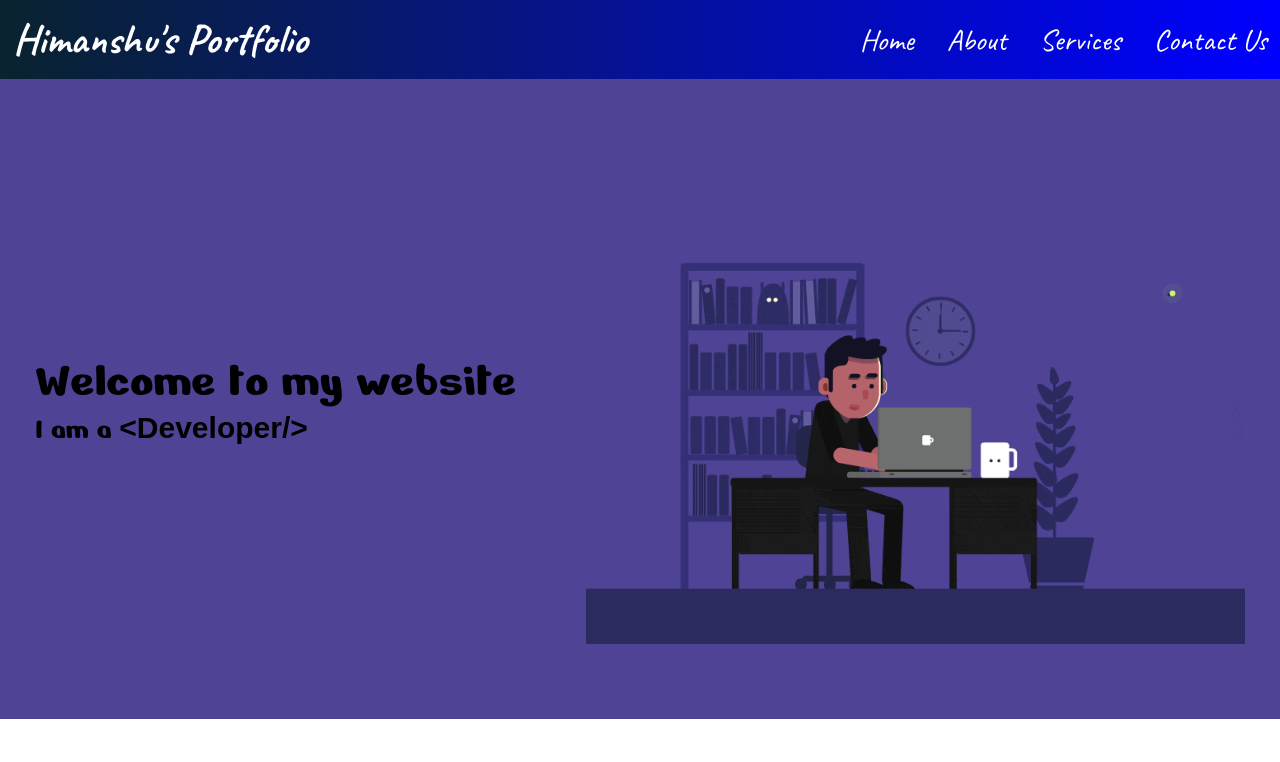
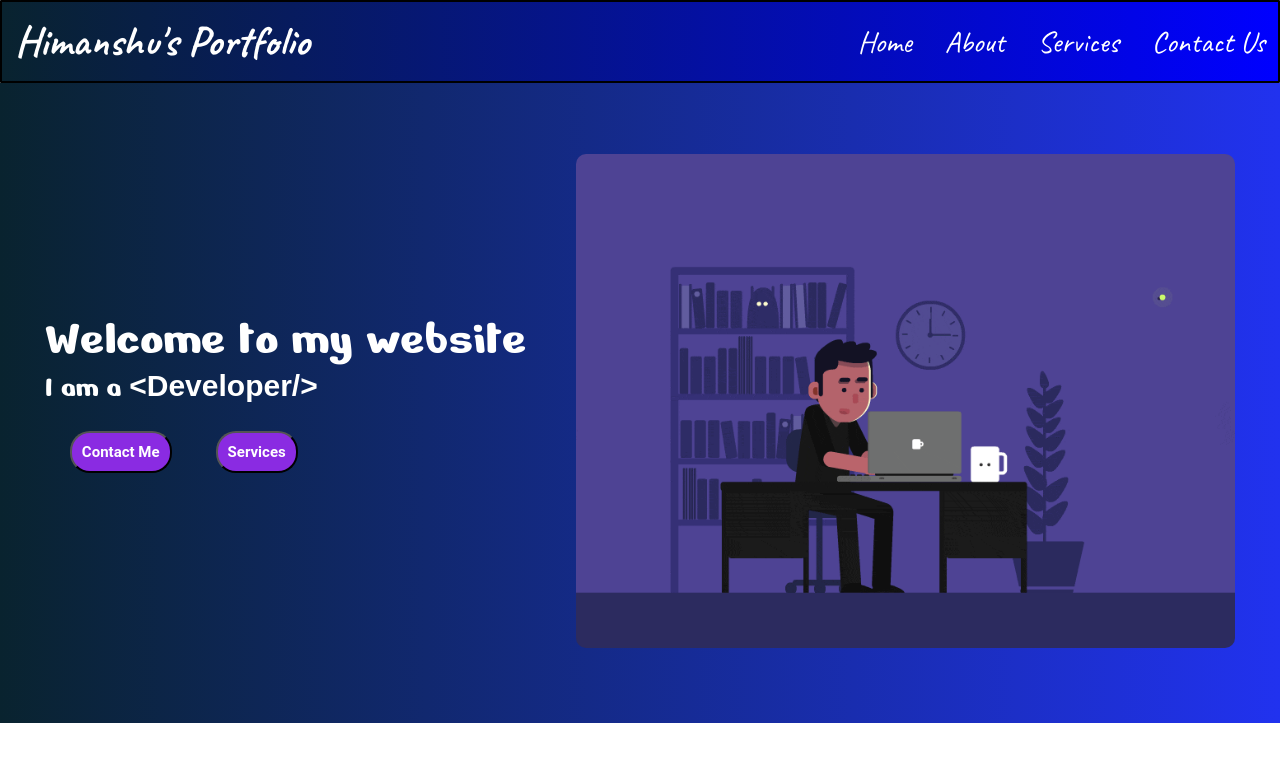
Before and after one commit to himanshu-yadav21/Portfolio_Website, a plain HTML site: page index.html in a window 1280 px wide. Drawn offline with Linux system fonts and the light colour scheme; a web font is replaced by a local one.

Commit message:
Added buttons and made some design changes.

```diff
--- a/index.html
+++ b/index.html
@@ -27,6 +27,10 @@
             <div class="hero-left">
                 <div class="one">Welcome to my website</div>
                 <div class="two">I am a <span class="bold">&lt;Developer/&gt;</span></div>
+                <div class="btn-container">
+                    <button class="btn">Contact Me</button>
+                    <button class="btn">Services</button>
+                </div>
             </div>
             <div class="hero-right">
                 <img class="dev" src="Developer.gif" alt="Developer">
--- a/style.css
+++ b/style.css
@@ -8,6 +8,8 @@ nav{
     /* background-color: rgb(13, 45, 101); */
     background-image: linear-gradient(to left, blue, rgb(9, 35, 47));
     padding: 13px;
+    border: 2px solid black;
+    border-radius: 1px;
 }
 .logo{
     font-size: 42px;
@@ -28,19 +30,24 @@ nav ul li{
     font-family: "Caveat", cursive;
 }
 .hero{
-    background-color: #4e4394;
+    /* background-color: #4e4394; */
+    /* background-image: linear-gradient(to right, rgb(76, 76, 232),lightblue); */
+    background-image: linear-gradient(to left, rgb(33, 50, 239), rgb(9, 35, 47));
     height: 80vh;
     display: flex;
-    justify-content: space-around;
+    justify-content: center;
+    gap: 50px;
     align-items: center;
 }
 .hero-left .one{
     font-size: 50px;
+    color: white;
     font-family: "Nerko One", cursive;
     font-weight: 400;
     font-style: normal;
 }
 .hero-left .two{
+    color: white;
     font-size: 30px;
     font-family: "Nerko One", cursive;
     font-weight: 400;
@@ -54,4 +61,20 @@ nav ul li{
 }
 .hero-right .dev{
     height: 494px;
+    border-radius: 10px;
 }
+.btn-container{
+    padding: 5px;
+}
+.btn{
+    background-color: blueviolet;
+    color: white;
+    font-family: "Roboto", sans-serif;
+    font-optical-sizing: auto;
+    border-radius: 20px;
+    cursor: pointer;
+    font-size: 15px;
+    padding: 10px;
+    font-weight: bolder;
+    margin: 20px;
+}
```
